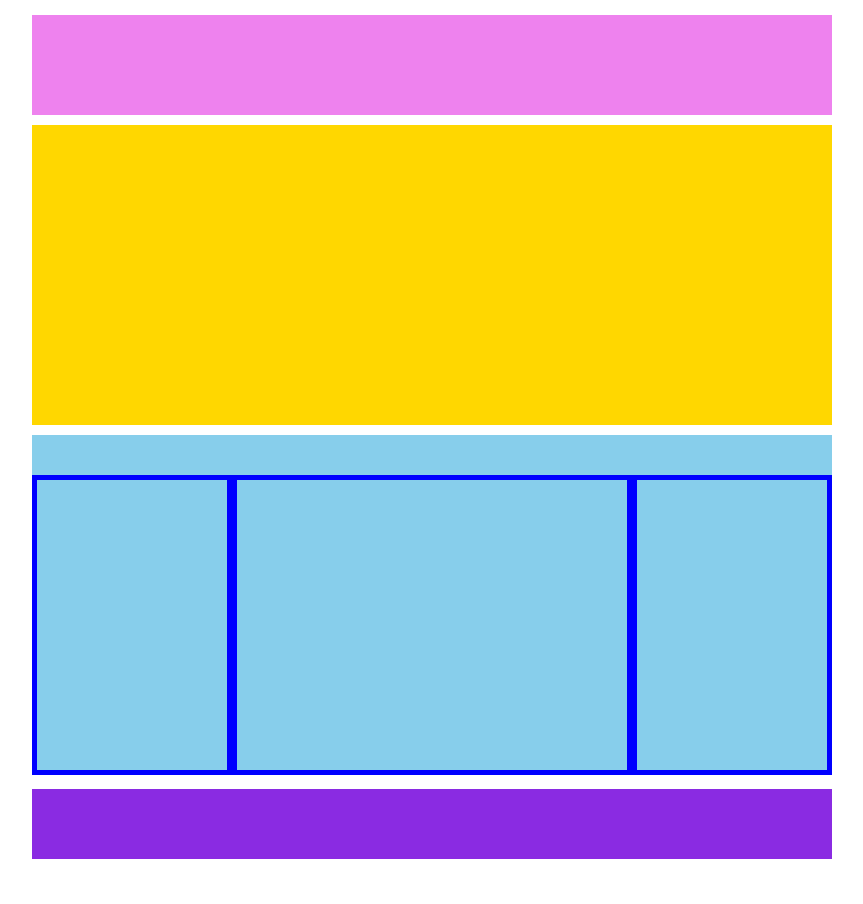
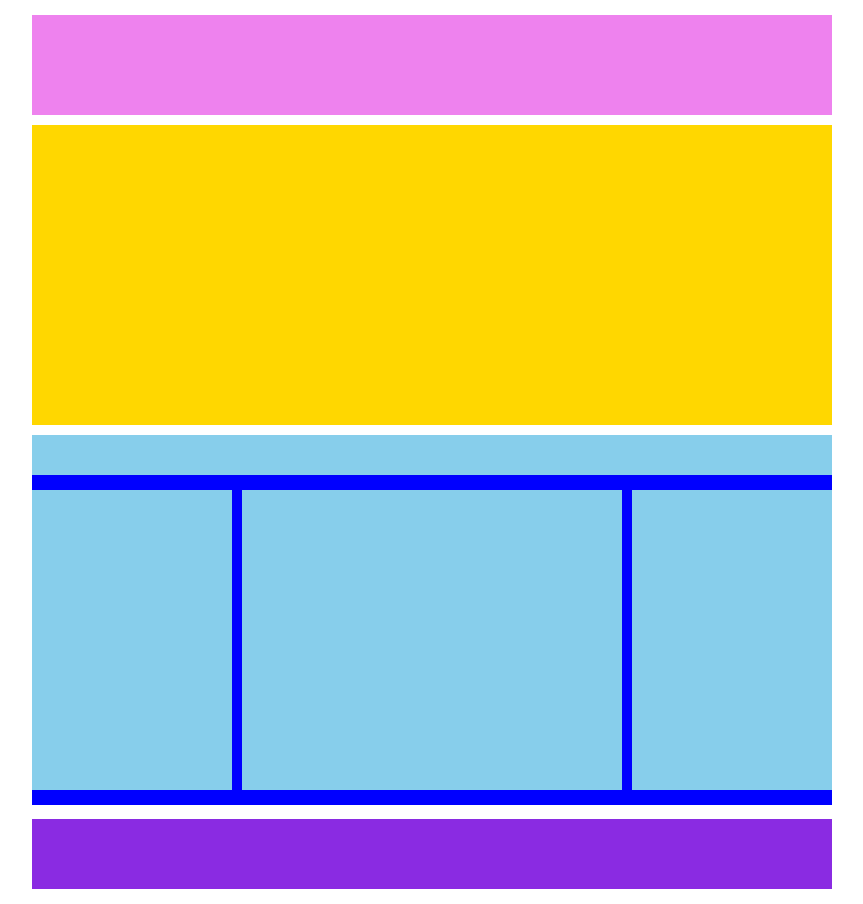
Before and after one commit to tastytim/htmlcss-struttura-wp, a plain HTML site: page index.html in a window 1280 px wide. Shown: the whole page, without its empty margins (208-1071 px from the left). Before the commit the page ends 874 px from the top, so only its background shows below. Drawn offline with Linux system fonts and the light colour scheme.

Commit message:
deleted border left and right

```diff
--- a/css/styles.css
+++ b/css/styles.css
@@ -39,18 +39,20 @@ footer {
 
 .blocco3 {
   background-color: skyblue;
-}
-
-.blocco3 aside {
-  width: 200px;
-}
-
-.blocco3 div {
-  width: calc(100% - 200px * 2);
+  border-top: 15px solid blue;
+  border-bottom: 15px solid blue;
 }
 
 .col3 {
-  border: 5px solid blue;
+  width: 200px;
+  float: left;
+  height: 300px;
+}
+
+.divcol2 {
+  width: calc(100% - 200px * 2);
+  border-left: 10px solid blue;
+  border-right: 10px solid blue;
   float: left;
   height: 300px;
 }
--- a/index.html
+++ b/index.html
@@ -15,7 +15,7 @@
       <!-- BLOCCO N3 DA 3 COLONNE -->
       <div class="blocco3 clearfix">
         <aside class="col3"></aside>
-        <div class="col3"></div>
+        <div class="divcol2"></div>
         <aside class="col3"></aside>
       </div>
     </main>
```
